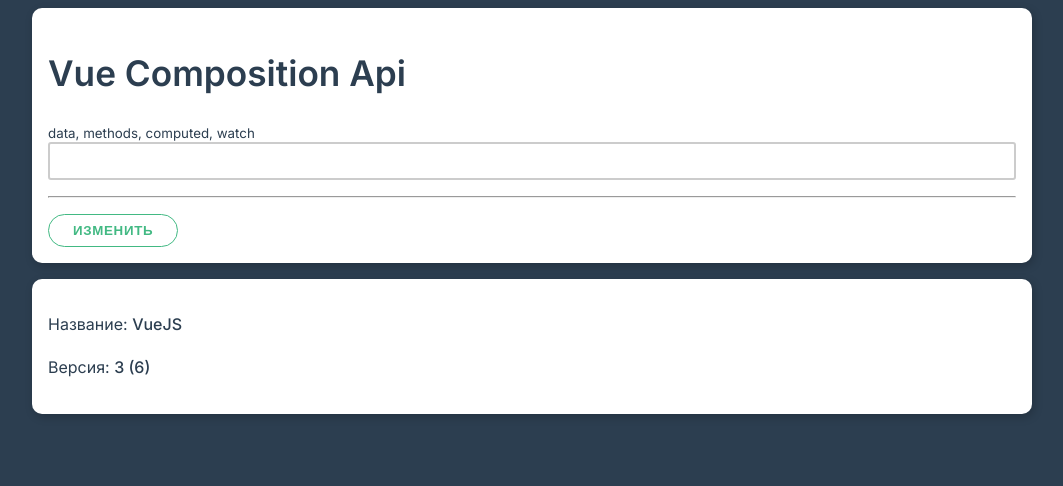
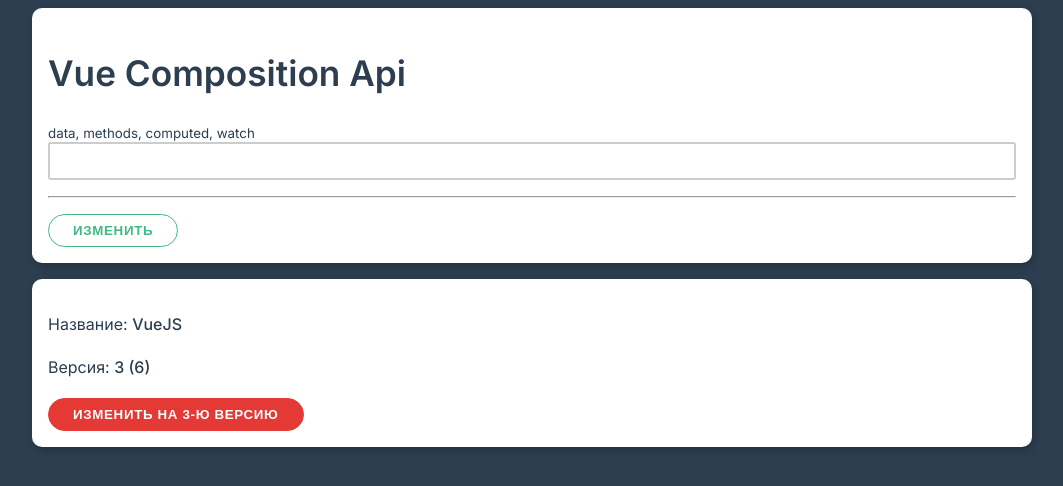
Before and after one commit to ilg2005/vue-intensive, a Vue app in the folder 12-vue-composition/: page / in a window 1280 px wide. Shown: the top 486 px of the page, without its empty margins (108-1171 px from the left). Built offline with nearby package versions, Linux system fonts and the light colour scheme.

Commit message:
emit - передача события родителю

```diff
--- a/12-vue-composition/src/App.vue
+++ b/12-vue-composition/src/App.vue
@@ -14,6 +14,7 @@
     <framework-info
         :name="name"
         :version="version"
+        @change-version="changeVer"
     ></framework-info>
   </div>
 </template>
@@ -43,13 +44,18 @@
       version.value = 4
     }
 
+    function changeVer() {
+      version.value = 3
+    }
+
     return {
       title,
       name,
       version,
       framework,
       firstName,
-      change: changeInfo
+      change: changeInfo,
+      changeVer
     }
   }
   /*data() {
--- a/12-vue-composition/src/FrameworkInfo.vue
+++ b/12-vue-composition/src/FrameworkInfo.vue
@@ -2,6 +2,8 @@
   <div class="card">
     <p>Название: <strong>{{ name }}</strong></p>
     <p>Версия: <strong>{{ version }} ({{ doubleVersion }})</strong></p>
+
+    <button class="btn danger" @click="changeVersion">Изменить на 3-ю версию</button>
   </div>
 </template>
 
@@ -10,9 +12,18 @@
 
 export default {
   props: ['name', 'version'],
-  setup(props) {
+  emits: ['change-version'],
+  setup(props, context) {
     const doubleVersion = computed(() => props.version * 2)
-    return {doubleVersion}
+
+    const changeVersion = () => {
+      context.emit('change-version', 3)
+    }
+
+    return {
+      doubleVersion,
+      changeVersion
+    }
   }
 }
 </script>
```
